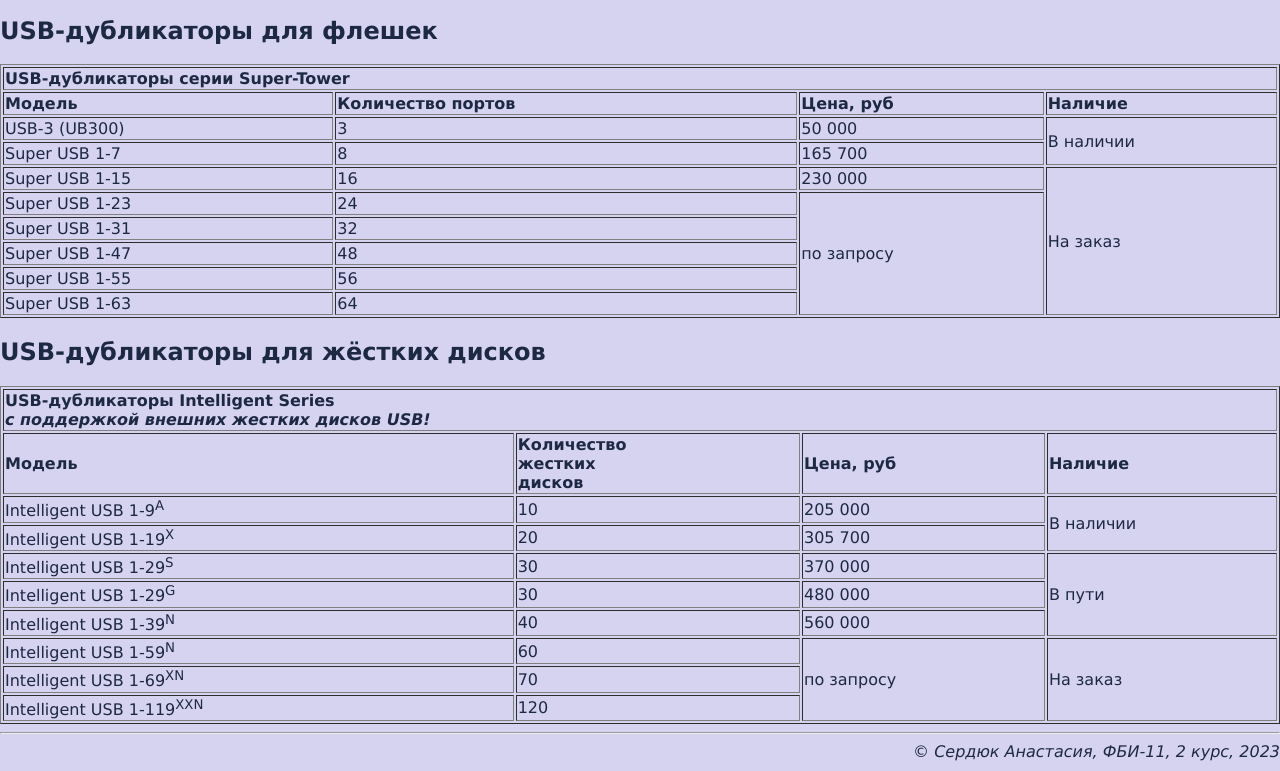
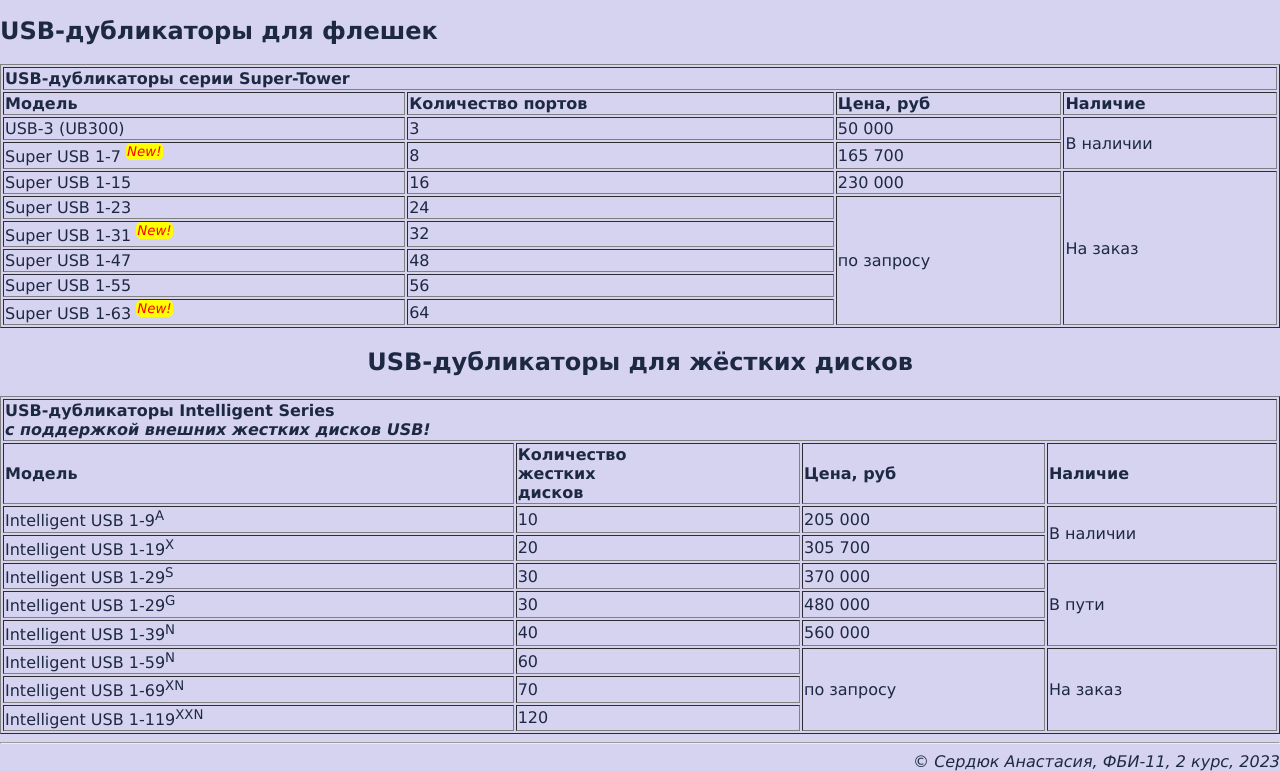
Before and after one commit to N0RDIKA/web-programming-labs, a plain HTML site: page labl2.html in a window 1280 px wide. Shown: the part 903-1674 px from the top of the page. Drawn offline with Linux system fonts and the light colour scheme.

Commit message:
Выделение новинок

```diff
--- a/labl2.html
+++ b/labl2.html
@@ -64,7 +64,8 @@
 
                 контроллера, на котором всего 4 кнопки. Высокоскоростное<br>
 
-                копирование и наличие функцией <span title="патентованная технология!" style="background-color: darkred; color: white; padding: 3px; border-radius: 5px;">Compare</span> (сверка с оригиналом),<br>
+                копирование и наличие функцией <span title="патентованная технология!" style="background-color: darkred;
+                 color: white; padding: 3px; border-radius: 5px;">Compare</span> (сверка с оригиналом),<br>
 
                 гарантирует успешность копии. Надежный, простой и удобный<br>
 
@@ -120,49 +121,80 @@
                     </td>
                 </tr>
                 <tr>
-                    <td>USB-3 (UB300)</td>
+                    <td>
+                        <span title="Модель USB-3 (UB300) появилась в продаже 15.12.2022">USB-3 (UB300)</span>
+                    </td>
                     <td>3</td>
                     <td>50 000</td>
                     <td rowspan="2">В наличии</td>
                 </tr>
                 <tr>
-                    <td>Super USB 1-7</td>
+                    <td>
+                        <span title="Модель Super USB 1-7 появилась в продаже 07.03.2023"> Super USB 1-7
+                        </span>
+                        <span>
+                            <sup style="background-color: yellow; color: red; padding: 1px; border-radius: 5px;"> <i>New!</i>
+                            </sup>
+                        </span>
+                    </td>
                     <td>8</td>
                     <td>165 700</td>
                     <!-- <td>В наличии</td> -->
                 </tr>
                 <tr>
-                    <td>Super USB 1-15</td>
+                    <td>
+                        <span title="МодельSuper USB 1-15 появилась в продаже 12.08.2022">Super USB 1-15
+                        </span>
+                    </td>
                     <td>16</td>
                     <td>230 000</td>
                     <td rowspan="6">На заказ</td>
                 </tr>
                 <tr>
-                    <td>Super USB 1-23</td>
+                    <td>
+                        <span title="Модель Super USB 1-23 появилась в продаже 25.03.2022">Super USB 1-23</span>
+
+                    </td>
                     <td>24</td>
                     <td rowspan="5">по запросу</td>
                     <!-- <td>На заказ</td> -->
                 </tr>
                 <tr>
-                    <td>Super USB 1-31</td>
+                    <td>
+                        <span title="Модель Super USB 1-31 появилась в продаже 14.03.2023">Super USB 1-31 </span>
+                        <span>
+                            <sup style="background-color: yellow; color: red;
+                            padding: 1px; border-radius: 5px;"><i>New!</i></sup>
+                        </span>
+                    </td>
                     <td>32</td>
                     <!-- <td>по запросу</td> -->
                     <!-- <td>На заказ</td> -->
                 </tr>
                 <tr>
-                    <td>Super USB 1-47</td>
+                    <td>
+                        <span title="Модель Super USB 1-47 модель появилась в продаже 03.10.2022">Super USB 1-47</span>
+                    </td>
                     <td>48</td>
                     <!-- <td>по запросу</td> -->
                     <!-- <td>На заказ</td> -->
                 </tr>
                 <tr>
-                    <td>Super USB 1-55</td>
+                    <td>
+                        <span title="Модель Super USB 1-55 модель появилаь в продаже 31.07.2022">Super USB 1-55</span>
+                    </td>
                     <td>56</td>
                     <!-- <td>по запросу</td> -->
                     <!-- <td>На заказ</td> -->
                 </tr>
                 <tr>
-                    <td>Super USB 1-63</td>
+                    <td>
+                        <span title="Модель Super USB 1-63 модель появилась в продаже 20.03.2023">Super USB 1-63</span>
+                        <span>
+                            <sup style="background-color: yellow; color: red;
+                            padding: 1px; border-radius: 5px;"><i>New!</i></sup>
+                        </span>
+                    </td>
                     <td>64</td>
                     <!-- <td>по запросу</td> -->
                     <!-- <td>На заказ</td> -->
@@ -171,7 +203,7 @@
 
             </table>
 
-            <h2>USB-дубликаторы для жёстких дисков</h2>
+            <h2 text align="center">USB-дубликаторы для жёстких дисков</h2>
             <table border="1" width="100%">
                 <tr>
                     <td colspan="4">
```
